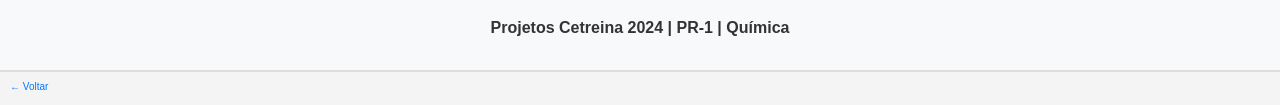
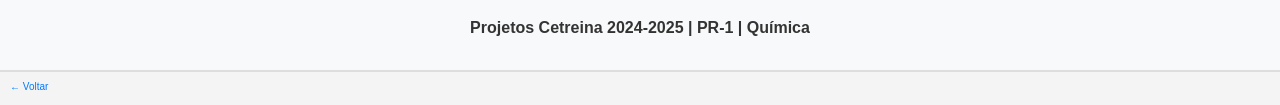
Before and after one commit to proiniciar/Quimica_Cetreina, a plain HTML site: page index.html in a window 1280 px wide. Shown: the part 323-428 px from the top of the page. Drawn offline with Linux system fonts and the light colour scheme.

Commit message:
index.html

```diff
--- a/index.html
+++ b/index.html
@@ -115,7 +115,7 @@
 <body>
     <div class="header">
         <img src="https://proiniciar.uerj.br/pluginfile.php/1/theme_adaptable/logo/1709829991/Daiaie%20Coordenadoria%20de%20Inicia%C3%A7%C3%A3o%20COR.png" alt="Logo">
-        <h1>Projetos Cetreina 2024 | PR-1 | Química</h1>
+        <h1>Projetos Cetreina 2024-2025 | PR-1 | Química</h1>
     </div>
 
     <div class="back-button">
```
